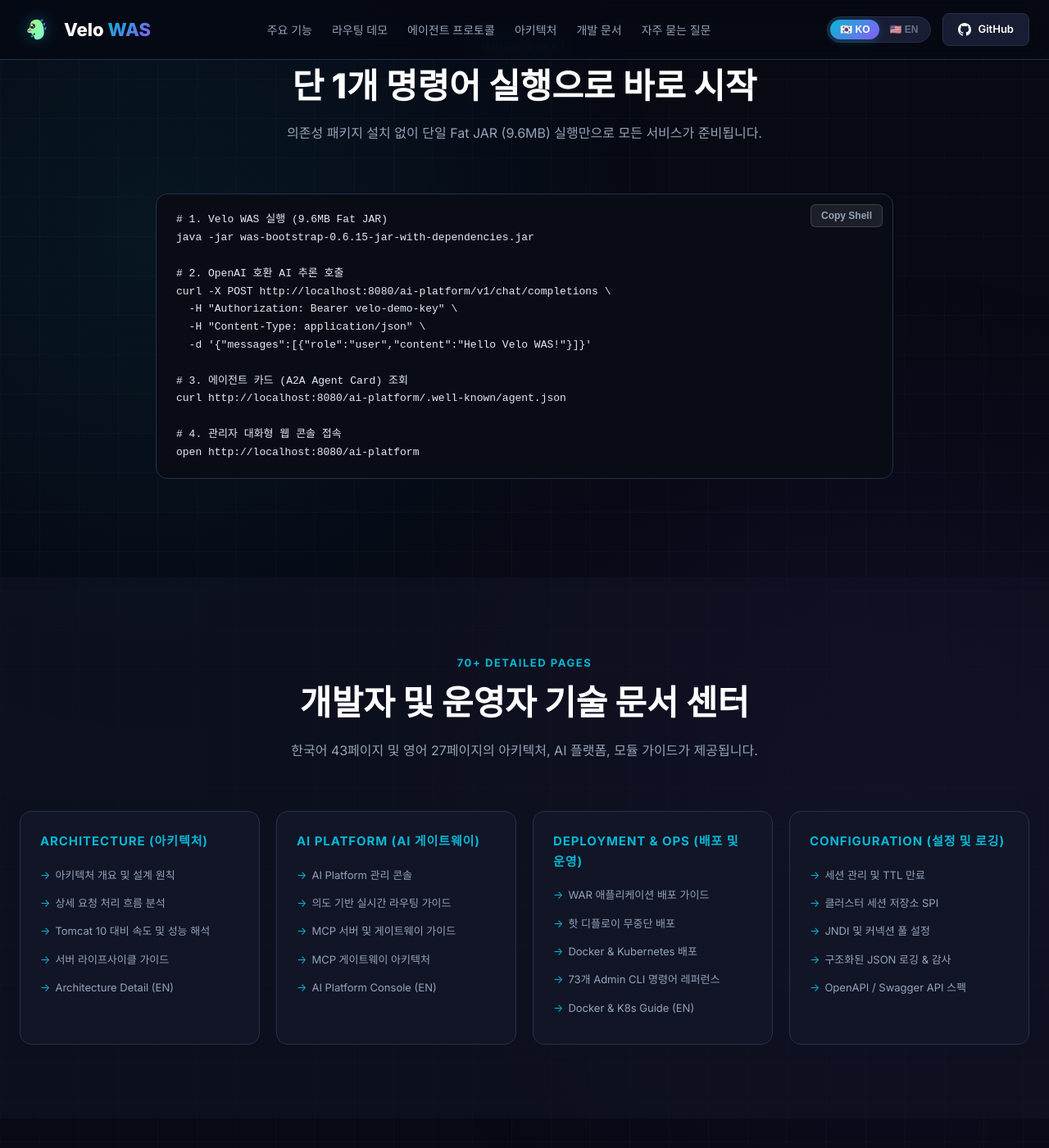
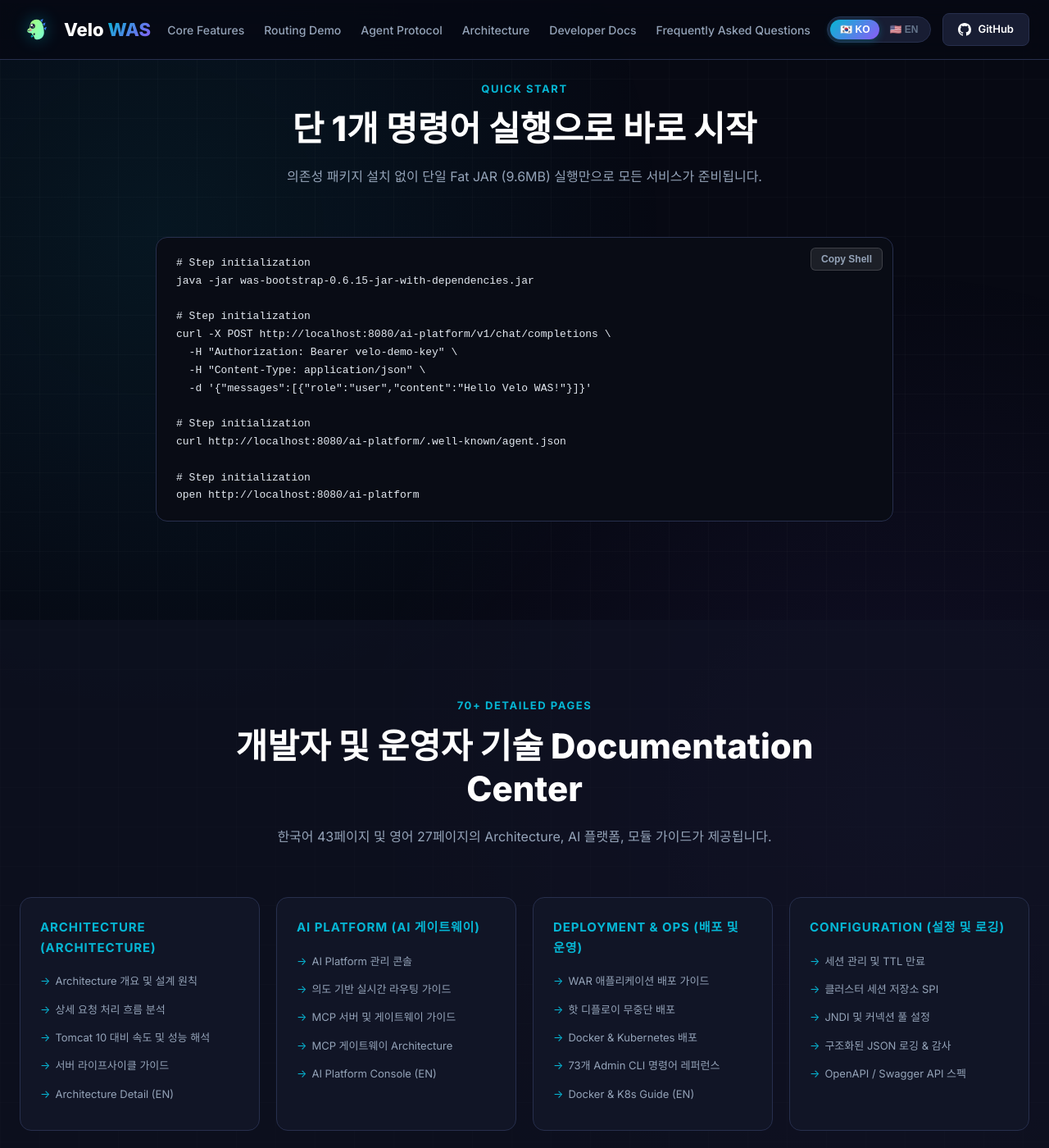
Before and after one commit to hkjang/velo, a Jekyll site: the page docs/index_en.html, which Jekyll copies as it is, in a window 1280 px wide and 1400 px high, scrolled down 4953 px. Shown: the whole window at 82% size. Built offline with Jekyll 4.4.1, drawn with Linux system fonts in a browser that asks for light colours; some web fonts are replaced; some of the changed text lies outside the part shown.

Commit message:
feat(docs): translate index_en.html fully into professional English

```diff
--- a/docs/index_en.html
+++ b/docs/index_en.html
@@ -3,18 +3,18 @@
 <head>
 <meta charset="UTF-8">
 <meta name="viewport" content="width=device-width, initial-scale=1.0">
-<title>Velo WAS — AI-Native Application Server | 멀티 LLM 게이트웨이 & 에이전트 프로토콜 허브</title>
+<title>Velo WAS — AI-Native Application Server | 멀티 LLM 게이트웨이 & Agent Protocol 허브</title>
 
 <!-- SEO Meta Tags -->
-<meta name="description" content="Velo WAS는 Netty 기반 엔터프라이즈 WAS에 멀티 LLM AI 게이트웨이(OpenAI, Anthropic, vLLM)와 A2A/ACP/AGP/MCP 5대 에이전트 프로토콜 허브를 통합한 AI-Native 차세대 애플리케이션 서버입니다.">
-<meta name="keywords" content="Velo WAS, AI Application Server, Multi-LLM Gateway, A2A Protocol, ACP, AGP, MCP, Agent Protocol Hub, vLLM, OpenAI Compatible, Jakarta Servlet, Netty, Java 21, AI Gateway, Intent Routing, Agent Communication, 에이전트 프로토콜, AI 게이트웨이, 벨로 WAS">
+<meta name="description" content="Velo WAS는 Netty 기반 엔터프라이즈 WAS에 멀티 LLM AI 게이트웨이(OpenAI, Anthropic, vLLM)와 A2A/ACP/AGP/MCP 5대 Agent Protocol 허브를 통합한 AI-Native 차세대 애플리케이션 서버입니다.">
+<meta name="keywords" content="Velo WAS, AI Application Server, Multi-LLM Gateway, A2A Protocol, ACP, AGP, MCP, Agent Protocol Hub, vLLM, OpenAI Compatible, Jakarta Servlet, Netty, Java 21, AI Gateway, Intent Routing, Agent Communication, Agent Protocol, AI 게이트웨이, 벨로 WAS">
 <meta name="author" content="Velo Project">
 <meta name="robots" content="index, follow, max-snippet:-1, max-image-preview:large, max-video-preview:-1">
 <link rel="canonical" href="https://hkjang.github.io/velo/">
 
 <!-- Open Graph / Social Media -->
 <meta property="og:title" content="Velo WAS — AI-Native Application Server">
-<meta property="og:description" content="Netty 기반 고성능 WAS + 멀티 LLM AI 게이트웨이 + A2A/ACP/AGP/MCP 에이전트 프로토콜 허브. Jakarta Servlet 6.1, HTTP/2, 멀티모달 AI, 에이전트 협업을 하나의 서버로 통합.">
+<meta property="og:description" content="Netty 기반 고성능 WAS + 멀티 LLM AI 게이트웨이 + A2A/ACP/AGP/MCP Agent Protocol 허브. Jakarta Servlet 6.1, HTTP/2, 멀티모달 AI, 에이전트 협업을 하나의 서버로 통합.">
 <meta property="og:type" content="website">
 <meta property="og:url" content="https://hkjang.github.io/velo/">
 <meta property="og:image" content="https://hkjang.github.io/velo/images/velo_was_logo_animal.svg">
@@ -25,7 +25,7 @@
 <!-- Twitter Card -->
 <meta name="twitter:card" content="summary_large_image">
 <meta name="twitter:title" content="Velo WAS — AI-Native Application Server">
-<meta name="twitter:description" content="멀티 LLM 게이트웨이 + 5대 에이전트 프로토콜 통합. Java 21, Netty, Jakarta Servlet 6.1 기반 AI-Native WAS.">
+<meta name="twitter:description" content="멀티 LLM 게이트웨이 + 5대 Agent Protocol 통합. Java 21, Netty, Jakarta Servlet 6.1 기반 AI-Native WAS.">
 <meta name="twitter:image" content="https://hkjang.github.io/velo/images/velo_was_logo_animal.svg">
 
 <!-- AEO: Structured Data (JSON-LD) - SoftwareApplication -->
@@ -35,7 +35,7 @@
   "@type": "SoftwareApplication",
   "name": "Velo WAS",
   "alternateName": ["Velo AI-Native Application Server", "Velo WAS Platform"],
-  "description": "Netty 기반 엔터프라이즈 WAS에 멀티 LLM AI 게이트웨이와 A2A/ACP/AGP/MCP 에이전트 프로토콜 허브를 통합한 AI-Native 차세대 애플리케이션 서버",
+  "description": "Netty 기반 엔터프라이즈 WAS에 멀티 LLM AI 게이트웨이와 A2A/ACP/AGP/MCP Agent Protocol 허브를 통합한 AI-Native 차세대 애플리케이션 서버",
   "applicationCategory": "DeveloperApplication",
   "operatingSystem": "Cross-platform (Java 21, Linux, Windows, macOS, Docker, Kubernetes)",
   "softwareVersion": "0.6.15",
@@ -1131,12 +1131,12 @@
     </a>
 
     <ul class="nav-links">
-      <li><a href="#features" data-i18n="nav_features">주요 기능</a></li>
-      <li><a href="#demo" data-i18n="nav_demo">라우팅 데모</a></li>
-      <li><a href="#protocols" data-i18n="nav_protocols">에이전트 프로토콜</a></li>
-      <li><a href="#architecture" data-i18n="nav_arch">아키텍처</a></li>
-      <li><a href="#docs" data-i18n="nav_docs">개발 문서</a></li>
-      <li><a href="#faq" data-i18n="nav_faq">자주 묻는 질문</a></li>
+      <li><a href="#features" data-i18n="nav_features">Core Features</a></li>
+      <li><a href="#demo" data-i18n="nav_demo">Routing Demo</a></li>
+      <li><a href="#protocols" data-i18n="nav_protocols">Agent Protocol</a></li>
+      <li><a href="#architecture" data-i18n="nav_arch">Architecture</a></li>
+      <li><a href="#docs" data-i18n="nav_docs">Developer Docs</a></li>
+      <li><a href="#faq" data-i18n="nav_faq">Frequently Asked Questions</a></li>
     </ul>
 
     <button id="mobile-menu-btn" class="mobile-menu-btn" aria-label="메뉴 열기/닫기">
@@ -1167,12 +1167,12 @@
   <h1 data-i18n="hero_title">AI-Native Enterprise Application Server</h1>
 
   <p data-i18n="hero_desc">
-    Netty 기반 <strong>Jakarta Servlet 6.1 고성능 WAS</strong>에 <strong>멀티 LLM AI 게이트웨이</strong>(OpenAI, Anthropic, vLLM)와 <strong>A2A / ACP / AGP / MCP</strong> 5대 에이전트 프로토콜 허브를 통합한 차세대 올인원 웹-AI 애플리케이션 서버
+    Netty 기반 <strong>Jakarta Servlet 6.1 고성능 WAS</strong>에 <strong>멀티 LLM AI 게이트웨이</strong>(OpenAI, Anthropic, vLLM)와 <strong>A2A / ACP / AGP / MCP</strong> 5대 Agent Protocol 허브를 통합한 차세대 올인원 웹-AI 애플리케이션 서버
   </p>
 
   <div class="hero-actions">
-    <a href="#quickstart" class="btn-primary" data-i18n="hero_btn_start">🚀 5분 퀵 스타트</a>
-    <a href="#docs" class="btn-secondary" data-i18n="hero_btn_docs">📚 전체 개발 문서</a>
+    <a href="#quickstart" class="btn-primary" data-i18n="hero_btn_start">🚀 5-Minute Quickstart</a>
+    <a href="#docs" class="btn-secondary" data-i18n="hero_btn_docs">📚 Full Developer Docs</a>
     <a href="https://github.com/hkjang/velo" target="_blank" rel="noopener" class="btn-secondary">⭐ Star on GitHub</a>
   </div>
 
@@ -1180,15 +1180,15 @@
   <div class="stats-bar">
     <div class="stat-item">
       <div class="stat-number">15</div>
-      <div class="stat-label" data-i18n="stat_modules">모듈형 구조</div>
+      <div class="stat-label" data-i18n="stat_modules">Modular Architecture</div>
     </div>
     <div class="stat-item">
       <div class="stat-number">5</div>
-      <div class="stat-label" data-i18n="stat_protocols">에이전트 프로토콜</div>
+      <div class="stat-label" data-i18n="stat_protocols">Agent Protocol</div>
     </div>
     <div class="stat-item">
       <div class="stat-number">6</div>
-      <div class="stat-label" data-i18n="stat_providers">LLM 프로바이더</div>
+      <div class="stat-label" data-i18n="stat_providers">LLM Provider Integration</div>
     </div>
     <div class="stat-item">
       <div class="stat-number">6</div>
@@ -1226,7 +1226,7 @@
       <div class="feature-card">
         <div class="feature-icon icon-purple">🤖</div>
         <h3 data-i18n="card2_title">Multi-LLM AI Gateway</h3>
-        <p data-i18n="card2_desc">OpenAI, Anthropic, vLLM, SGLang, Ollama 6개 AI 프로바이더 통합. 지능형 라우팅, A/B 테스트, 앙상블 서빙, 자동 서킷 브레이커 및 장애 조치 지원.</p>
+        <p data-i18n="card2_desc">OpenAI, Anthropic, vLLM, SGLang, Ollama 6개 AI 프로바이더 통합. Intelligent Routing, A/B 테스트, 앙상블 서빙, 자동 서킷 브레이커 및 장애 조치 지원.</p>
       </div>
 
       <div class="feature-card">
@@ -1328,7 +1328,7 @@
   <div class="container">
     <div class="section-header">
       <span class="section-tag" data-i18n="proto_tag">Agent Protocol Ecosystem</span>
-      <h2 class="section-title" data-i18n="proto_title">5개 표준 에이전트 프로토콜 통합 지원</h2>
+      <h2 class="section-title" data-i18n="proto_title">5개 표준 Agent Protocol 통합 지원</h2>
       <p class="section-subtitle" data-i18n="proto_subtitle">
         에이전트 생태계의 모든 표준 통신 스펙을 단일 서버 게이트웨이에서 서비스합니다.
       </p>
@@ -1447,7 +1447,7 @@
   <div class="container">
     <div class="section-header">
       <span class="section-tag" data-i18n="arch_tag">System Architecture</span>
-      <h2 class="section-title" data-i18n="arch_title">단일 프로세스 올인원 레이어드 아키텍처</h2>
+      <h2 class="section-title" data-i18n="arch_title">단일 프로세스 올인원 레이어드 Architecture</h2>
       <p class="section-subtitle" data-i18n="arch_subtitle">
         15개 분리된 모듈이 결합되어 Netty 네트워크 전송부터 서블릿, AI 게이트웨이, 감사 엔진까지 유기적으로 동작합니다.
       </p>
@@ -1515,19 +1515,19 @@
 
     <div class="code-wrapper" style="max-width: 900px; margin: 0 auto 30px;">
       <button class="btn-copy" onclick="copyCode(this)">Copy Shell</button>
-      <pre><code># 1. Velo WAS 실행 (9.6MB Fat JAR)
+      <pre><code># Step initialization
 java -jar was-bootstrap-0.6.15-jar-with-dependencies.jar
 
-# 2. OpenAI 호환 AI 추론 호출
+# Step initialization
 curl -X POST http://localhost:8080/ai-platform/v1/chat/completions \
   -H "Authorization: Bearer velo-demo-key" \
   -H "Content-Type: application/json" \
   -d '{"messages":[{"role":"user","content":"Hello Velo WAS!"}]}'
 
-# 3. 에이전트 카드 (A2A Agent Card) 조회
+# Step initialization
 curl http://localhost:8080/ai-platform/.well-known/agent.json
 
-# 4. 관리자 대화형 웹 콘솔 접속
+# Step initialization
 open http://localhost:8080/ai-platform</code></pre>
     </div>
   </div>
@@ -1538,17 +1538,17 @@
   <div class="container">
     <div class="section-header">
       <span class="section-tag" data-i18n="docs_tag">70+ Detailed Pages</span>
-      <h2 class="section-title" data-i18n="docs_title">개발자 및 운영자 기술 문서 센터</h2>
+      <h2 class="section-title" data-i18n="docs_title">개발자 및 운영자 기술 Documentation Center</h2>
       <p class="section-subtitle" data-i18n="docs_subtitle">
-        한국어 43페이지 및 영어 27페이지의 아키텍처, AI 플랫폼, 모듈 가이드가 제공됩니다.
+        한국어 43페이지 및 영어 27페이지의 Architecture, AI 플랫폼, 모듈 가이드가 제공됩니다.
       </p>
     </div>
 
     <div class="doc-grid">
       <div class="doc-card">
-        <h4>Architecture (아키텍처)</h4>
+        <h4>Architecture (Architecture)</h4>
         <ul class="doc-list">
-          <li><a href="ko/architecture.md">아키텍처 개요 및 설계 원칙</a></li>
+          <li><a href="ko/architecture.md">Architecture 개요 및 설계 원칙</a></li>
           <li><a href="ko/architecture-detail.md">상세 요청 처리 흐름 분석</a></li>
           <li><a href="ko/tomcat10-vs-velo-speed.md">Tomcat 10 대비 속도 및 성능 해석</a></li>
           <li><a href="ko/lifecycle.md">서버 라이프사이클 가이드</a></li>
@@ -1562,7 +1562,7 @@
           <li><a href="ko/ai-platform-console.md">AI Platform 관리 콘솔</a></li>
           <li><a href="ko/intent-routing.md">의도 기반 실시간 라우팅 가이드</a></li>
           <li><a href="ko/mcp-guide.md">MCP 서버 및 게이트웨이 가이드</a></li>
-          <li><a href="ko/MCP-GATEWAY.md">MCP 게이트웨이 아키텍처</a></li>
+          <li><a href="ko/MCP-GATEWAY.md">MCP 게이트웨이 Architecture</a></li>
           <li><a href="en/ai-platform-console.md">AI Platform Console (EN)</a></li>
         </ul>
       </div>
@@ -1597,7 +1597,7 @@
   <div class="container">
     <div class="section-header">
       <span class="section-tag" data-i18n="faq_tag">FAQ & AEO</span>
-      <h2 class="section-title" data-i18n="faq_title">자주 묻는 질문</h2>
+      <h2 class="section-title" data-i18n="faq_title">Frequently Asked Questions</h2>
       <p class="section-subtitle" data-i18n="faq_subtitle">
         Velo WAS 플랫폼 도입에 대한 궁금증을 확인해 보세요.
       </p>
@@ -1657,7 +1657,7 @@
   <div class="cta-box">
     <h2 style="font-size: 32px; font-weight: 800; color: #fff; margin-bottom: 16px;" data-i18n="cta_title">Build the Future of AI Applications with Velo WAS</h2>
     <p style="color: var(--text-muted); font-size: 17px; max-width: 700px; margin: 0 auto 32px;" data-i18n="cta_desc">
-      지금 바로 Velo WAS 오픈소스를 무료로 다운로드하고 에이전트 기반 차세대 플랫폼을 구축하세요.
+      지금 바로 Velo WAS 오픈소스를 무료로 Download하고 에이전트 기반 차세대 플랫폼을 구축하세요.
     </p>
     <div class="hero-actions">
       <a href="https://github.com/hkjang/velo/releases" target="_blank" rel="noopener" class="btn-primary" data-i18n="cta_btn">Download Release (v0.6.15)</a>
@@ -1680,10 +1680,10 @@
     <div class="footer-col">
       <h5 data-i18n="foot_col1">Quick Links</h5>
       <ul class="footer-links">
-        <li><a href="#features" data-i18n="nav_features">주요 기능</a></li>
-        <li><a href="#demo" data-i18n="nav_demo">라우팅 데모</a></li>
-        <li><a href="#protocols" data-i18n="nav_protocols">에이전트 프로토콜</a></li>
-        <li><a href="#architecture" data-i18n="nav_arch">아키텍처</a></li>
+        <li><a href="#features" data-i18n="nav_features">Core Features</a></li>
+        <li><a href="#demo" data-i18n="nav_demo">Routing Demo</a></li>
+        <li><a href="#protocols" data-i18n="nav_protocols">Agent Protocol</a></li>
+        <li><a href="#architecture" data-i18n="nav_arch">Architecture</a></li>
       </ul>
     </div>
 
@@ -1692,8 +1692,8 @@
       <ul class="footer-links">
         <li><a href="https://github.com/hkjang/velo" target="_blank" rel="noopener">GitHub Repository</a></li>
         <li><a href="https://github.com/hkjang/velo/releases" target="_blank" rel="noopener">Releases & Downloads</a></li>
-        <li><a href="#docs" data-i18n="nav_docs">개발자 문서 센터</a></li>
-        <li><a href="#faq" data-i18n="nav_faq">FAQ (자주 묻는 질문)</a></li>
+        <li><a href="#docs" data-i18n="nav_docs">개발자 Documentation Center</a></li>
+        <li><a href="#faq" data-i18n="nav_faq">FAQ (Frequently Asked Questions)</a></li>
       </ul>
     </div>
 
@@ -1702,7 +1702,7 @@
       <div class="contact-card">
         <div class="contact-title" data-i18n="contact_title">💡 문의 요청 (Contact & Support)</div>
         <a href="mailto:gagagiga@naver.com" class="contact-email">gagagiga@naver.com</a>
-        <button class="contact-btn" onclick="copyText('gagagiga@naver.com')" data-i18n="contact_copy_btn">📋 이메일 주소 복사</button>
+        <button class="contact-btn" onclick="copyText('gagagiga@naver.com')" data-i18n="contact_copy_btn">📋 이메일 주소 Copy</button>
       </div>
     </div>
   </div>
@@ -1712,27 +1712,27 @@
   </div>
 </footer>
 
-<div id="toast" class="toast">복사 되었습니다! (Copied to clipboard)</div>
+<div id="toast" class="toast">Copy 되었습니다! (Copied to clipboard)</div>
 
 <!-- JAVASCRIPT LOGIC -->
 <script>
 // Translation Dictionary (Korean & English)
 const translations = {
   ko: {
-    nav_features: "주요 기능",
-    nav_demo: "라우팅 데모",
-    nav_protocols: "에이전트 프로토콜",
-    nav_arch: "아키텍처",
-    nav_docs: "개발 문서",
-    nav_faq: "자주 묻는 질문",
+    nav_features: "Core Features",
+    nav_demo: "Routing Demo",
+    nav_protocols: "Agent Protocol",
+    nav_arch: "Architecture",
+    nav_docs: "Developer Docs",
+    nav_faq: "Frequently Asked Questions",
     hero_badge: "v0.6.15 — Netty Native + Multi-LLM AI Gateway + 5 Agent Protocols",
     hero_title: "AI-Native Enterprise Application Server",
-    hero_desc: "Netty 기반 Jakarta Servlet 6.1 고성능 WAS에 멀티 LLM AI 게이트웨이(OpenAI, Anthropic, vLLM)와 A2A / ACP / AGP / MCP 5대 에이전트 프로토콜 허브를 통합한 차세대 올인원 웹-AI 애플리케이션 서버",
-    hero_btn_start: "🚀 5분 퀵 스타트",
-    hero_btn_docs: "📚 전체 개발 문서",
-    stat_modules: "모듈형 구조",
-    stat_protocols: "에이전트 프로토콜",
-    stat_providers: "LLM 프로바이더",
+    hero_desc: "Netty 기반 Jakarta Servlet 6.1 고성능 WAS에 멀티 LLM AI 게이트웨이(OpenAI, Anthropic, vLLM)와 A2A / ACP / AGP / MCP 5대 Agent Protocol 허브를 통합한 차세대 올인원 웹-AI 애플리케이션 서버",
+    hero_btn_start: "🚀 5-Minute Quickstart",
+    hero_btn_docs: "📚 Full Developer Docs",
+    stat_modules: "Modular Architecture",
+    stat_protocols: "Agent Protocol",
+    stat_providers: "LLM Provider Integration",
     stat_modalities: "멀티모달 기능",
     stat_commands: "관리 CLI 명령어",
     stat_jar: "단일 Fat JAR",
@@ -1742,7 +1742,7 @@
     card1_title: "Enterprise WAS Engine",
     card1_desc: "Jakarta Servlet 6.1 지원, Netty 네이티브 전송(epoll/kqueue), HTTP/2 멀티플렉싱, WAR 핫 디플로이, JNDI 데이터소스 커넥션 풀 및 클러스터 세션 내장.",
     card2_title: "Multi-LLM AI Gateway",
-    card2_desc: "OpenAI, Anthropic, vLLM, SGLang, Ollama 6개 AI 프로바이더 통합. 지능형 라우팅, A/B 테스트, 앙상블 서빙, 자동 서킷 브레이커 및 장애 조치 지원.",
+    card2_desc: "OpenAI, Anthropic, vLLM, SGLang, Ollama 6개 AI 프로바이더 통합. Intelligent Routing, A/B 테스트, 앙상블 서빙, 자동 서킷 브레이커 및 장애 조치 지원.",
     card3_title: "Intent-Based Smart Routing",
     card3_desc: "입력 프롬프트의 의도를 실시간으로 분석하여 CHAT, VISION, IMAGE_GEN, STT, TTS, EMBEDDING 6대 모달리티별 최적의 모델로 자동 분기 처리.",
     card4_title: "5 Agent Protocols Hub",
@@ -1765,19 +1765,19 @@
     meta_protocol: "사용 프로토콜 (Protocol)",
     meta_latency: "응답 지연 시간 (Latency)",
     proto_tag: "Agent Protocol Ecosystem",
-    proto_title: "5개 표준 에이전트 프로토콜 통합 지원",
+    proto_title: "5개 표준 Agent Protocol 통합 지원",
     proto_subtitle: "에이전트 생태계의 모든 표준 통신 스펙을 단일 서버 게이트웨이에서 서비스합니다.",
     arch_tag: "System Architecture",
-    arch_title: "단일 프로세스 올인원 레이어드 아키텍처",
+    arch_title: "단일 프로세스 올인원 레이어드 Architecture",
     arch_subtitle: "15개 분리된 모듈이 결합되어 Netty 네트워크 전송부터 서블릿, AI 게이트웨이, 감사 엔진까지 유기적으로 동작합니다.",
     quick_tag: "Quick Start",
     quick_title: "단 1개 명령어 실행으로 바로 시작",
     quick_subtitle: "의존성 패키지 설치 없이 단일 Fat JAR (9.6MB) 실행만으로 모든 서비스가 준비됩니다.",
     docs_tag: "70+ Detailed Pages",
-    docs_title: "개발자 및 운영자 기술 문서 센터",
-    docs_subtitle: "한국어 43페이지 및 영어 27페이지의 아키텍처, AI 플랫폼, 모듈 가이드가 제공됩니다.",
+    docs_title: "개발자 및 운영자 기술 Documentation Center",
+    docs_subtitle: "한국어 43페이지 및 영어 27페이지의 Architecture, AI 플랫폼, 모듈 가이드가 제공됩니다.",
     faq_tag: "FAQ & AEO",
-    faq_title: "자주 묻는 질문",
+    faq_title: "Frequently Asked Questions",
     faq_subtitle: "Velo WAS 플랫폼 도입에 대한 궁금증을 확인해 보세요.",
     faq1_q: "Velo WAS란 무엇이며 기존 WAS(Tomcat/JEUS)와 어떻게 다른가요?",
     faq1_a: "Velo WAS는 Netty 기반 Java 21 엔터프라이즈 서블릿 호환 WAS에 멀티 LLM 게이트웨이와 AI 에이전트 통신 허브를 결합한 AI-Native 애플리케이션 서버입니다. 기존 Tomcat이나 JEUS 대비 HTTP/2 및 비동기 I/O 성능이 뛰어나며, 서블릿 웹 앱 구동과 동시에 AI 모델 추론과 에이전트 오케스트레이션을 단일 서버 프로세스로 처리할 수 있습니다.",
@@ -1790,13 +1790,13 @@
     faq5_q: "Velo WAS 도입 상담 및 프로젝트 문의는 어떻게 하나요?",
     faq5_a: "Velo WAS 관련 프로젝트 문의, 기술 지원, 엔터프라이즈 컨설팅은 공식 이메일 gagagiga@naver.com 으로 메일을 보내주시면 IT 전문 엔지니어가 신속하게 상담 및 가이드를 제공해 드립니다.",
     cta_title: "Build the Future of AI Applications with Velo WAS",
-    cta_desc: "지금 바로 Velo WAS 오픈소스를 무료로 다운로드하고 에이전트 기반 차세대 플랫폼을 구축하세요.",
+    cta_desc: "지금 바로 Velo WAS 오픈소스를 무료로 Download하고 에이전트 기반 차세대 플랫폼을 구축하세요.",
     cta_btn: "Download Release (v0.6.15)",
     foot_brand_desc: "Java 21 + Netty Native + Jakarta Servlet 6.1\nAI-Native Application Server & Multi-LLM Protocol Gateway.",
     foot_col1: "빠른 링크",
     foot_col2: "리소스 & 문서",
     contact_title: "💡 문의 요청 (Contact & Support)",
-    contact_copy_btn: "📋 이메일 주소 복사"
+    contact_copy_btn: "📋 이메일 주소 Copy"
   },
   en: {
     nav_features: "Features",
```
